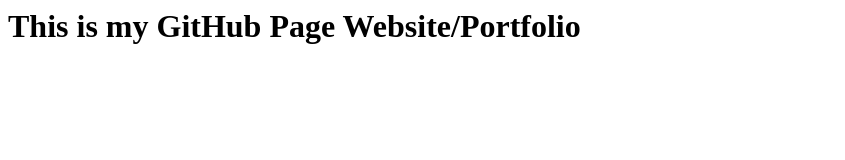
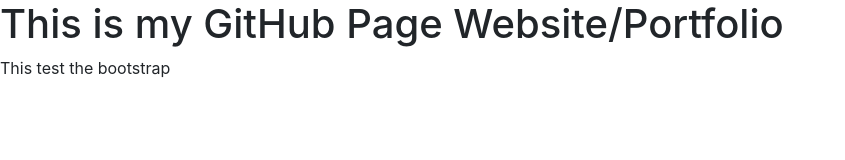
Before and after one commit to iamnothingCC/iamnothingcc.github.io, a plain HTML site: page index.html in a window 1280 px wide. Shown: the whole page, without its empty margins (0-845 px from the left). Drawn offline with nearby package versions, Linux system fonts and the light colour scheme.

Commit message:
added bootstrap

```diff
--- a/index.html
+++ b/index.html
@@ -4,8 +4,10 @@
 	<meta charset="utf-8">
 	<meta name="viewport" content="width=device-width, initial-scale=1">
 	<title>Ian Creative Cloud</title>
+	<link rel="stylesheet" href="https://stackpath.bootstrapcdn.com/bootstrap/4.4.1/css/bootstrap.min.css" integrity="sha384-Vkoo8x4CGsO3+Hhxv8T/Q5PaXtkKtu6ug5TOeNV6gBiFeWPGFN9MuhOf23Q9Ifjh" crossorigin="anonymous">
 </head>
 <body>
 	<h1>This is my GitHub Page Website/Portfolio</h1>
+	<p>This test the bootstrap</p>
 </body>
 </html>
```
